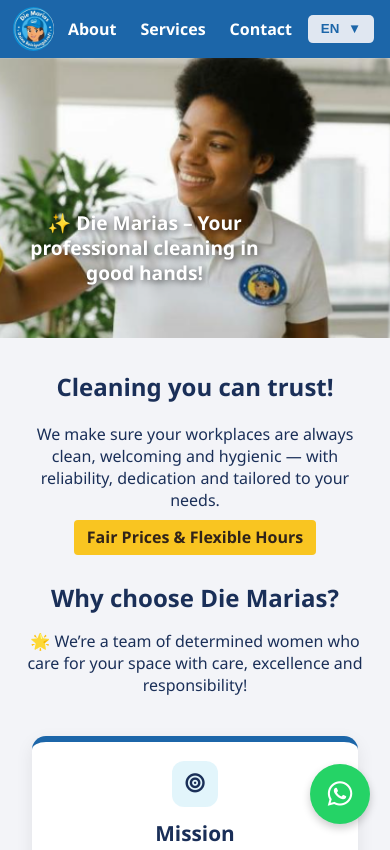
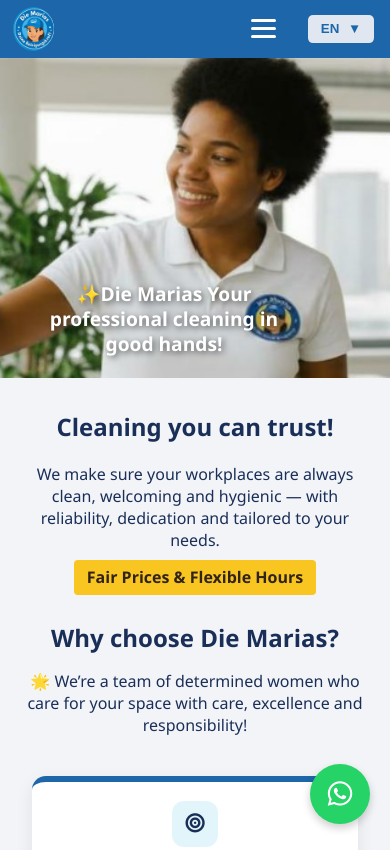
Before and after one commit to vivianecristino2/Die_Marias_site_project, a plain HTML site: page DieMarias/src/index.html in a window 390 px wide. Shown: the top 850 px of the page. Drawn offline with nearby package versions, Linux system fonts and the light colour scheme.

Commit message:
FEAT: Ajuste responsivo do texto principal no header (desktop e mobile)

```diff
--- a/DieMarias/scripts/main.js
+++ b/DieMarias/scripts/main.js
@@ -60,7 +60,7 @@ if (langBtn && langOptions) {
 const I18N = {
   en: {
     // HEADER
-    "tagline": "✨ Die Marias – Your professional cleaning in good hands!",
+    "tagline": "✨Die Marias Your professional cleaning in good hands!",
     "nav.about": "About",
     "nav.services": "Services",
     "nav.contact": "Contact",
@@ -155,7 +155,7 @@ const I18N = {
     "testimonials.review1": "I hired Die Marias for my office and was very satisfied. Punctual, attentive, and flawless results. My family is delighted. The women working are dedicated, responsible, collaborative, and detail-oriented. I love cleaning day because it feels like a beautiful encounter. With small children, I need help when family isn't around — and I found that in your team. It’s a big expense, but now we see it as necessary. We are very grateful.",
     "testimonials.review2": "We are super happy with Viviane, she's doing a great job. We'll now continue with the bi-weekly appointments.",
     "testimonials.review3": "Fast and friendly service. I requested a deep cleaning and everything was spotless. Great communication and organization.",
-
+    "testimonials.leaveReview": "⭐ Leave your review on Google",
     // ÁREA ATENDIDA
     "area.title": "We currently serve",
     "area.text": "Berlin, Potsdam, Schönefeld, Oranienburg, Bernau, Teltow Stadt and all neighboring areas around Berlin. More cities coming soon!",
@@ -165,7 +165,7 @@ const I18N = {
   },
 
   pt: {
-    "tagline": "✨ Die Marias – Sua limpeza profissional em boas mãos!",
+    "tagline": "✨Die Marias Sua limpeza profissional em boas mãos!",
     "nav.about": "Sobre",
     "nav.services": "Serviços",
     "nav.contact": "Contato",
@@ -252,6 +252,7 @@ const I18N = {
     "testimonials.review1": "Contratei a Die Marias para o meu escritório e fiquei muito satisfeita. Pontuais, atenciosas e o resultado impecável. Recomendo! Minha família está encantada. As mulheres que trabalham são muito dedicadas ao seu trabalho, responsáveis, colaborativas e detalhistas. Amo o dia de limpeza porque minha casa é o dia do encontro bonito. Com crianças pequenas, é necessário que eu tenha uma ajuda quando a família não estiver. E foi isso que eu descobri com você. É uma despesa grande, mas agora a vemos como necessária. Estamos muito gratos.",
     "testimonials.review2": "Estamos super felizes com a Colaboradora Viviane, ela está fazendo um ótimo trabalho. Podemos agora continuar com o agendamento a cada 2 semanas.",
     "testimonials.review3": "Atendimento rápido e simpático. Solicitei limpeza profunda e tudo ficou impecável. Ótima comunicação e organização.",
+    "testimonials.leaveReview": "⭐ Deixe sua avaliação no Google",
 
     "area.title": "Atendemos atualmente",
     "area.text": "Berlim, Potsdam, Schönefeld, Oranienburg, Bernau, Teltow Stadt e áreas vizinhas de Berlim. Em breve mais cidades!",
@@ -260,7 +261,7 @@ const I18N = {
   },
 
   de: {
-    "tagline": "✨ Die Marias – Ihre professionelle Reinigung in guten Händen!",
+    "tagline": "✨Die Marias Ihre professionelle Reinigung in guten Händen!",
     "nav.about": "Über uns",
     "nav.services": "Leistungen",
     "nav.contact": "Kontakt",
@@ -347,7 +348,7 @@ const I18N = {
     "testimonials.review1": "Ich habe Die Marias für mein Büro engagiert und war sehr zufrieden. Pünktlich, aufmerksam und makellose Ergebnisse. Meine Familie ist begeistert. Die Frauen sind engagiert, verantwortungsbewusst, kooperativ und sehr genau. Ich liebe den Reinigungstag, denn mein Zuhause fühlt sich dann besonders schön an. Mit kleinen Kindern brauche ich Hilfe, wenn die Familie nicht da ist – und genau das habe ich bei euch gefunden. Es ist eine große Ausgabe, aber jetzt sehen wir es als notwendig an. Wir sind sehr dankbar.",
     "testimonials.review2": "Wir sind sehr zufrieden mit Viviane, sie macht einen tollen Job. Wir machen jetzt mit den Terminen alle zwei Wochen weiter.",
     "testimonials.review3": "Schneller und freundlicher Service. Ich habe eine Tiefenreinigung angefordert und alles war perfekt. Tolle Kommunikation und Organisation.",
-
+    "testimonials.leaveReview": "⭐ Hinterlassen Sie Ihre Bewertung auf Google",
     "area.title": "Wir sind derzeit aktiv in",
     "area.text": "Berlin, Potsdam, Schönefeld, Oranienburg, Bernau, Teltow Stadt und alle angrenzenden Gebiete rund um Berlin. Weitere Städte folgen!",
 
@@ -529,5 +530,5 @@ const hamburger = document.getElementById("hamburger");
 const navLinks = document.getElementById("nav-links");
 
 hamburger.addEventListener("click", () => {
-  navLinks.classList.toggle("show");
+  navLinks.classList.toggle("active");
 });
--- a/DieMarias/src/index.html
+++ b/DieMarias/src/index.html
@@ -27,10 +27,11 @@
        class="header-logo" />
 
 <nav class="main-nav">
+  <!-- Links dentro do menu -->
   <ul class="nav-links" id="nav-links">
-      <li><a href="#sobre" data-i18n="nav.about">About</a></li>
-      <li><a href="#servicos" data-i18n="nav.services">Services</a></li>
-      <li><a href="#contato" data-i18n="nav.contact">Contact</a></li>
+    <li><a href="#sobre" data-i18n="nav.about">Sobre</a></li>
+    <li><a href="#servicos" data-i18n="nav.services">Serviços</a></li>
+    <li><a href="#contato" data-i18n="nav.contact">Contato</a></li>
   </ul>
 
   <!-- botão hambúrguer -->
@@ -40,15 +41,17 @@
     <span></span>
   </div>
 
-    <!-- seletor de idioma -->
+  <!-- seletor de idioma fixo -->
   <div class="language-selector">
-      <button id="language-btn">EN <span class="arrow-down">▼</span></button>
+    <button id="language-btn">PT <span class="arrow-down">▼</span></button>
     <ul id="language-options" class="language-dropdown">
       <li data-lang="en">EN</li>
       <li data-lang="pt">PT</li>
       <li data-lang="de">DE</li>
     </ul>
   </div>
+</nav>
+
   </nav>
 </header>
 
@@ -335,16 +338,26 @@
         <i class="fa-solid fa-star"></i><i class="fa-solid fa-star"></i>
         <i class="fa-solid fa-star-half-stroke"></i>
       </span>
-      <span class="score">4,6</span>
-      <span class="count" data-i18n="testimonials.count">• 43 reviews</span>
+      <span class="score">5,0</span>
+      <span class="count" data-i18n="testimonials.count">• 3 reviews</span>
       <span class="brand">Google</span>
+    </div>
+
+    <!-- Botão Avaliação Google -->
+    <div style="text-align:center; margin:1rem 0;">
+      <a href="https://www.google.com/maps/place/Die+Marias-+Reinigungsservice/@52.5068441,13.4247317,10z/data=!4m6!3m5!1s0xfa512dbc3872f09:0x63f59904e6b06de2!8m2!3d52.5068441!4d13.4247318!16s%2Fg%2F11x8d3fl0t?entry=ttu"
+         target="_blank"
+         class="button-primary"
+         data-i18n="testimonials.leaveReview">
+         ⭐ Leave your review on Google
+      </a>
     </div>
 
     <div class="testimonials-grid">
       <article class="testimonial-card">
         <header class="t-head">
-          <div class="t-name">Desere Helo Proprietária da Padoka Padaria</div>
-          <div class="t-meta">49 avaliações • há 7 meses</div>
+          <div class="t-name">Desere Helo</div>
+          <div class="t-meta">2 avaliações • há 2 meses</div>
           <div class="t-stars">
             <i class="fa-solid fa-star"></i><i class="fa-solid fa-star"></i>
             <i class="fa-solid fa-star"></i><i class="fa-solid fa-star"></i>
@@ -359,11 +372,11 @@
       <article class="testimonial-card">
         <header class="t-head">
           <div class="t-name">Seep Manager Company</div>
-          <div class="t-meta">69 avaliações • há 8 meses</div>
+          <div class="t-meta">10 avaliações • há 3 meses</div>
           <div class="t-stars">
             <i class="fa-solid fa-star"></i><i class="fa-solid fa-star"></i>
             <i class="fa-solid fa-star"></i><i class="fa-solid fa-star"></i>
-            <i class="fa-solid fa-star-half-stroke"></i>
+            <i class="fa-solid fa-star"></i>
           </div>
         </header>
         <p class="t-text" data-i18n="testimonials.review2">
@@ -374,7 +387,7 @@
       <article class="testimonial-card">
         <header class="t-head">
           <div class="t-name">Joaquim Barros</div>
-          <div class="t-meta">9 avaliações • há 2 semanas</div>
+          <div class="t-meta">5 avaliações • há 2 semanas</div>
           <div class="t-stars">
             <i class="fa-solid fa-star"></i><i class="fa-solid fa-star"></i>
             <i class="fa-solid fa-star"></i><i class="fa-solid fa-star"></i>
--- a/DieMarias/src/main.css
+++ b/DieMarias/src/main.css
@@ -144,22 +144,49 @@ body {
 }
 
 
+/* HERO / imagem de topo */
+.header-image{
+  width: 100%;
+  min-height: clamp(320px, 42vw, 520px);
+  background: url('../images/CleaningTeam313.png') center center / cover no-repeat;
+  display: block;               /* não precisa do flex já que usaremos absolute */
+  position: relative;           /* 🔹 AGORA o .header-text passa a ser relativo ao HERO */
+  overflow: hidden;             /* 🔹 corta qualquer sobra do texto */
+}
+
+/* Texto do hero – desktop */
+/* Desktop */
 .header-text {
   position: absolute;
-  top: 25%;
-  left: 5%;
-  max-width: 350px;
-  color: white;
-  font-weight: bold;
-  font-size: 1.6rem;   /* 🔹 menor que 2rem */
+  z-index: 2;
+  color: #fff;
+  font-weight: 700;
   line-height: 1.3;
-  text-shadow: 2px 2px 6px rgba(0,0,0,0.6);
+  text-shadow: 2px 2px 6px rgba(0,0,0,.6);
+
+  top: 58%;
+  left: 30%;
+  transform: translate(-50%, -50%);
+  max-width: 360px;
+  font-size: 1.6rem;
 
   opacity: 0;
-  transform: translateY(-40px);
   animation: slideDown 1.2s ease-out forwards;
-  animation-delay: 0.5s;
+  animation-delay: .5s;
 }
+
+/* Mobile */
+@media (max-width: 768px){
+  .header-text{
+    top: 70%;              /* 🔹 desce mais para perto da mão/luva */
+    left: 10%;             /* centraliza no meio */
+    transform: translate(-50%, -50%);
+    max-width: 90%;
+    text-align: center;
+    font-size: 1.2rem;
+  }
+}
+
 
 
 @keyframes slideDown {
@@ -892,22 +919,52 @@ a:hover {
 }
 
 /* Links desktop */
+/* desktop */
 .nav-links {
   list-style: none;
   display: flex;
   gap: 1.5rem;
-  margin: 0;
-  padding: 0;
 }
-.nav-links a {
-  color: white;
-  text-decoration: none;
-  font-weight: 600;
-  transition: color 0.2s;
+
+.hamburger {
+  display: none;
+  flex-direction: column;
+  cursor: pointer;
+  gap: 5px;
 }
-.nav-links a:hover {
-  color: var(--highlight-yellow);
+.hamburger span {
+  width: 25px;
+  height: 3px;
+  background: white;
+  border-radius: 2px;
 }
+
+/* mobile */
+@media (max-width: 768px) {
+  .nav-links {
+    display: none;  /* escondido por padrão */
+    flex-direction: column;
+    position: absolute;
+    top: 60px; /* abaixo do header */
+    right: 1rem;
+    background: var(--primary-blue);
+    padding: 1rem;
+    border-radius: 6px;
+  }
+  .nav-links.active {
+    display: flex;  /* abre ao clicar */
+  }
+
+  .hamburger {
+    display: flex; /* mostra o botão */
+  }
+
+  /* idioma continua fixo */
+  .language-selector {
+    margin-left: 1rem;
+  }
+}
+
 
   /* dropdown do idioma dentro do menu */
   .language-selector button {
```
Lines whose indentation alone changed are shown as unchanged.
